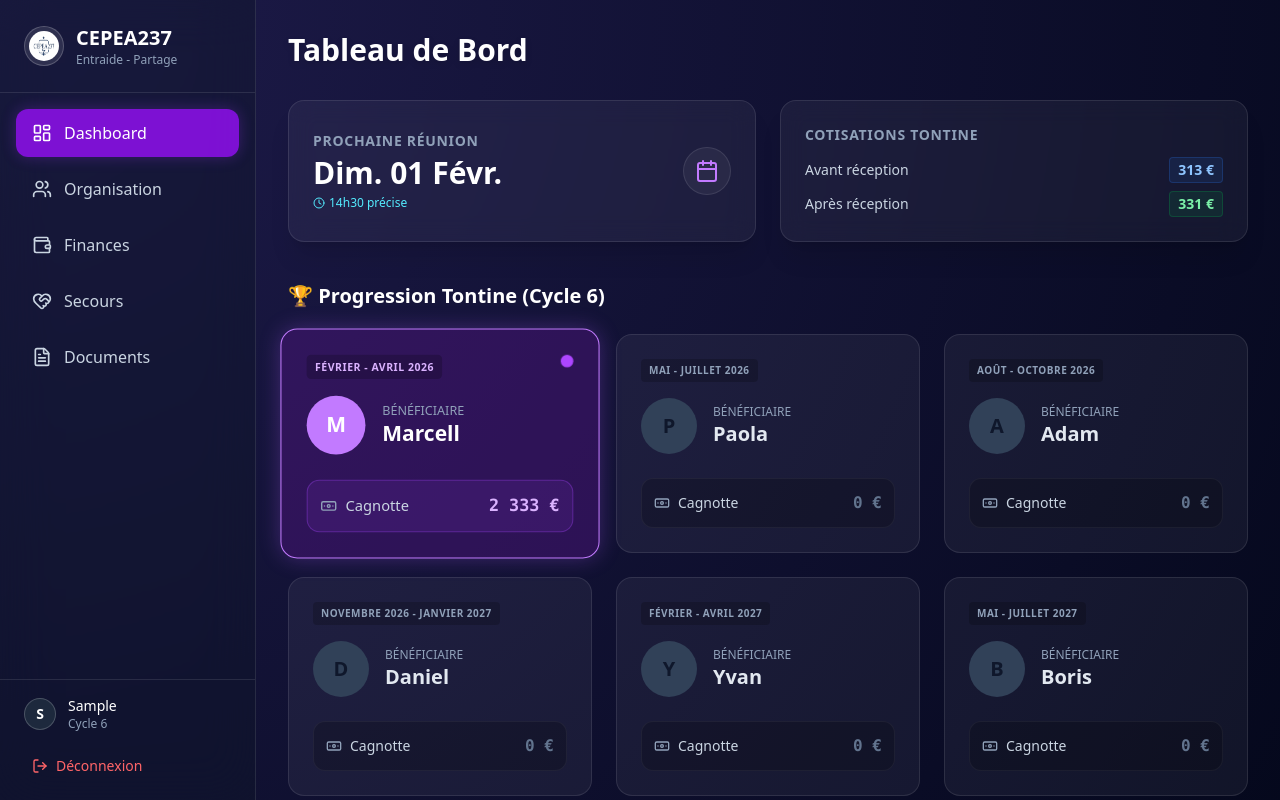
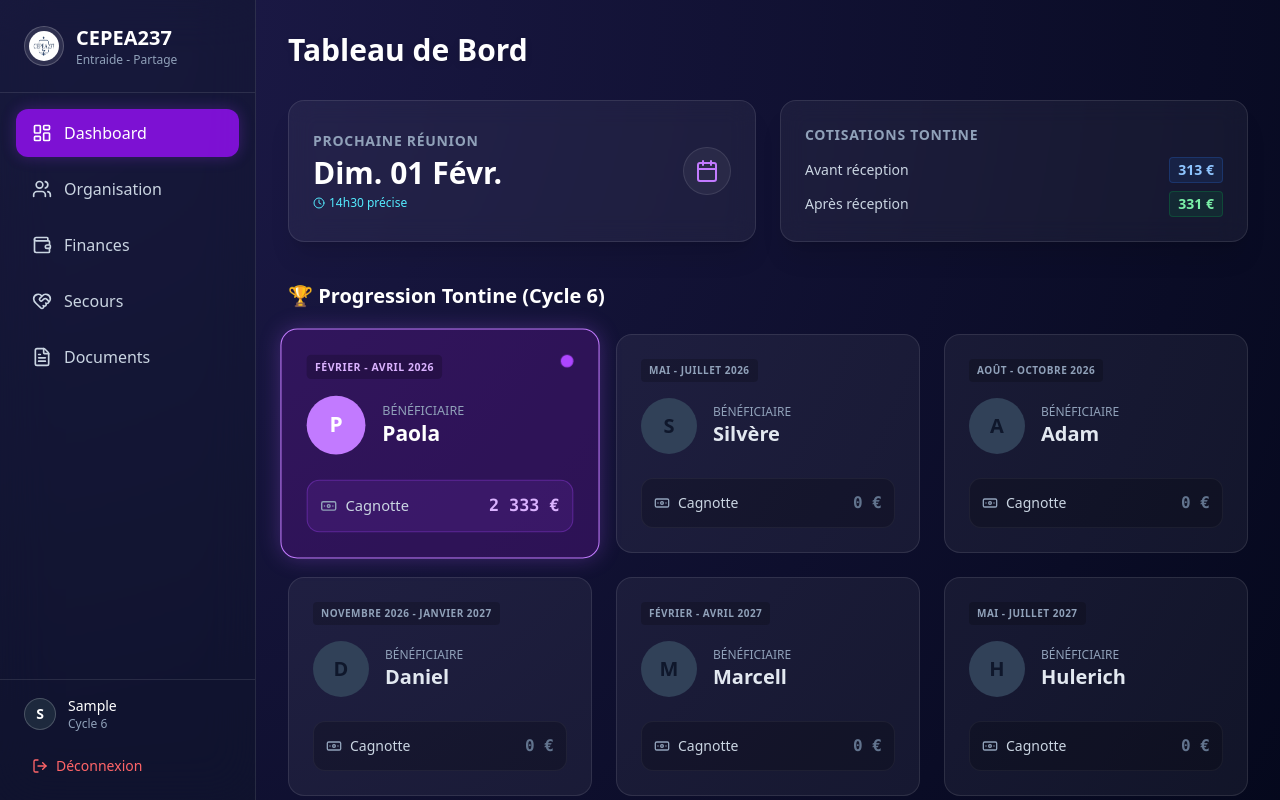
Before and after one commit to nemgp/CEPEA237, a React (Vite) app: page /login in a window 1280 px wide. Both pictures are taken after typing "Sample" into the empty fields and a click on the button "Se connecter". Shown: the top 800 px of the page. Built offline with nearby package versions, Linux system fonts and the light colour scheme.

Commit message:
Update tontine members order

```diff
--- a/src/pages/Dashboard.tsx
+++ b/src/pages/Dashboard.tsx
@@ -1,6 +1,6 @@
 import { Calendar, CheckCircle, Clock, Banknote } from 'lucide-react';
 
-const MEMBERS = ['Marcell', 'Paola', 'Adam', 'Daniel', 'Yvan', 'Boris', 'Hulerich', 'Silvère'];
+const MEMBERS = ['Paola', 'Silvère', 'Adam', 'Daniel', 'Marcell', 'Hulerich', 'Yvan', 'Boris'];
 const START_MONTH = 1; // Février (0-indexed)
 const START_YEAR = 2026;
 
```
